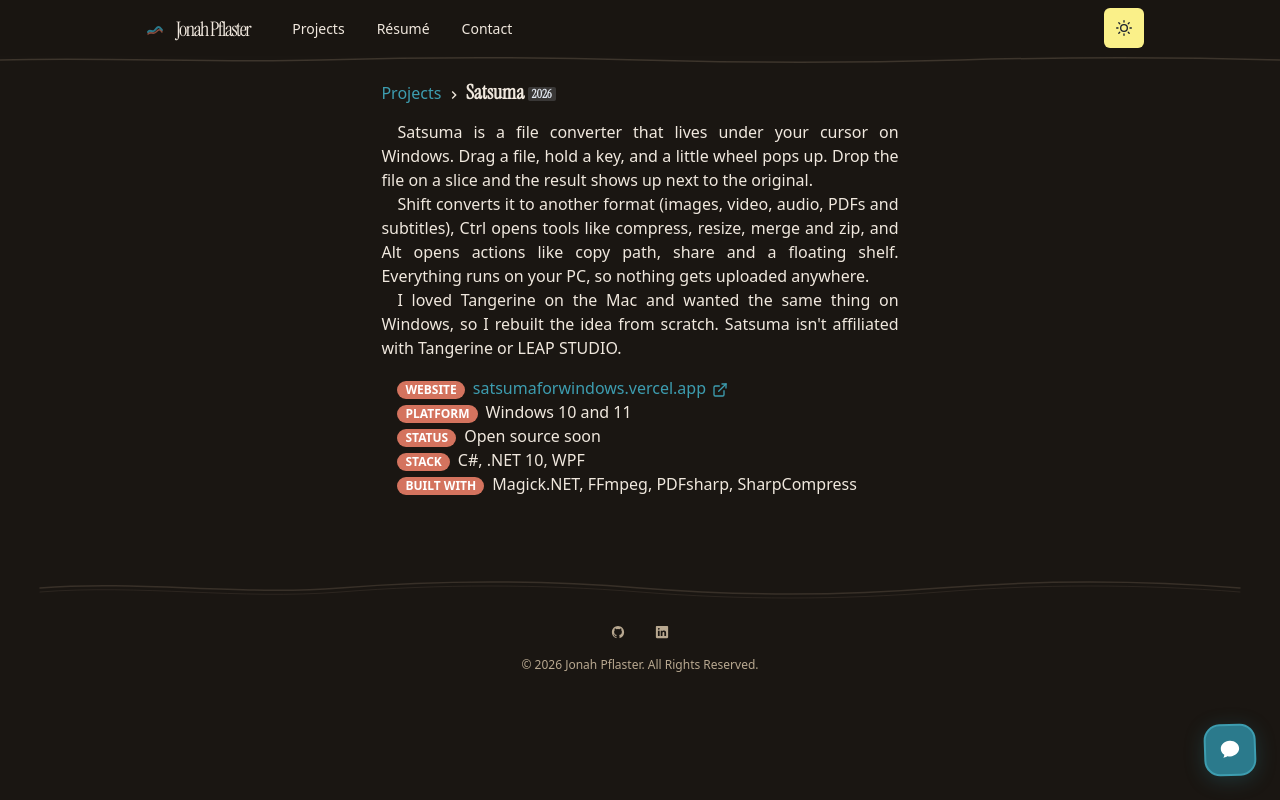
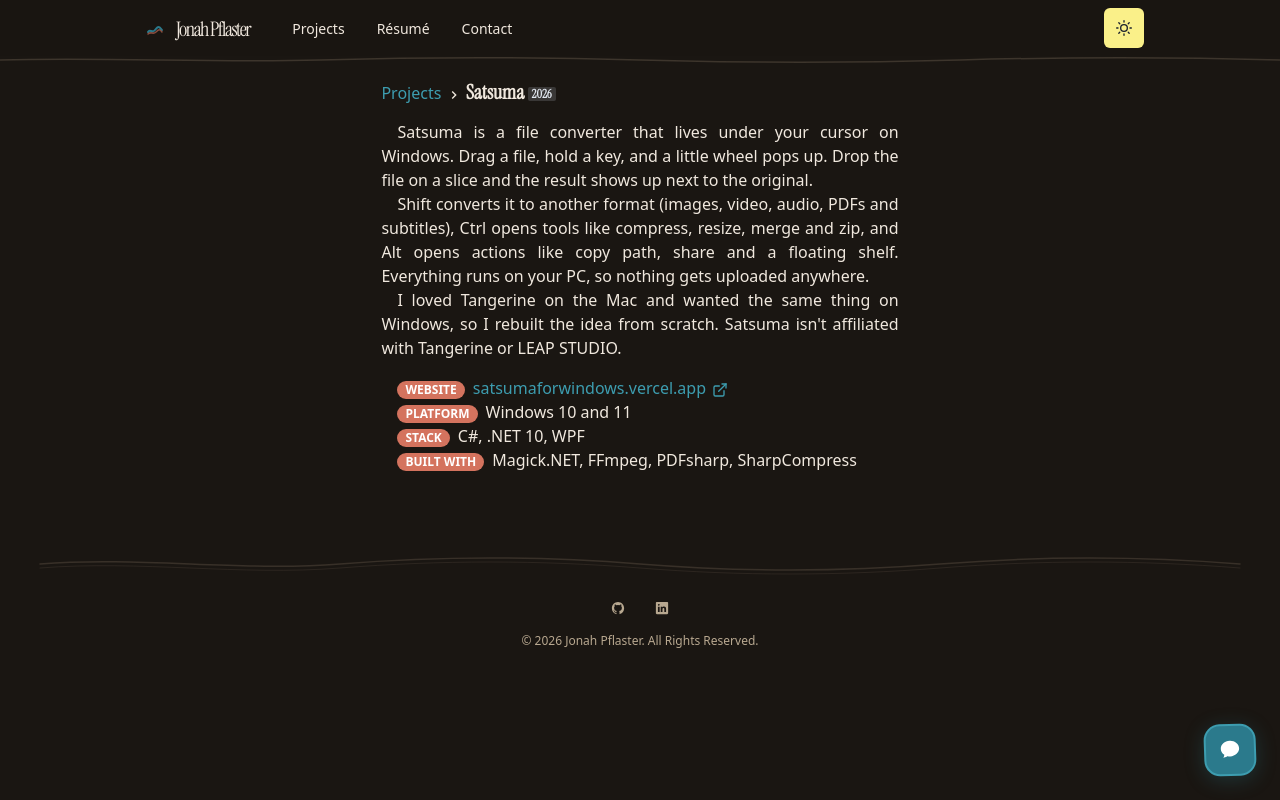
Before and after one commit to jpizzzel/portfolio, a Next.js app: page /projects/satsuma in a window 1280 px wide. Built offline with nearby package versions, Linux system fonts and the light colour scheme.

Commit message:
Remove open source note from Satsuma

```diff
--- a/pages/api/chat.js
+++ b/pages/api/chat.js
@@ -94,7 +94,7 @@ PROJECTS & EXPERIENCE:
    - Optional closing quiz and practice problems; shareable video links; Free, Student, Unlimited and Exam Pass plans
    - Technologies: Next.js 15, Remotion, Supabase, AWS (Amplify and ECS), Stripe, OpenRouter LLMs, Google Cloud text-to-speech
 
-4. Satsuma - 2026 (satsumaforwindows.vercel.app, open source soon)
+4. Satsuma - 2026 (satsumaforwindows.vercel.app)
    - A file converter that lives under your cursor on Windows, inspired by Tangerine on the Mac (not affiliated with Tangerine or LEAP STUDIO)
    - Drag a file, hold a key, and a wheel pops up: Shift converts formats (images, video, audio, PDFs, subtitles), Ctrl opens tools (compress, resize, merge, zip), Alt opens actions (copy, copy path, share, Float)
    - Runs entirely on your PC, nothing gets uploaded; never overwrites the original
--- a/pages/projects.js
+++ b/pages/projects.js
@@ -43,7 +43,7 @@ const projectList = [
     id: 'satsuma',
     title: 'Satsuma',
     description:
-      'A file converter that lives under your cursor on Windows. Drag a file, hold a key, and drop it on a wheel to convert, compress or share it. Open source soon.',
+      'A file converter that lives under your cursor on Windows. Drag a file, hold a key, and drop it on a wheel to convert, compress or share it.',
     thumbnail: portfo,
     badges: ['C#', '.NET', 'Windows'],
     year: '2026',
--- a/pages/projects/satsuma.js
+++ b/pages/projects/satsuma.js
@@ -44,10 +44,6 @@ const Work = () => (
           <span>Windows 10 and 11</span>
         </ListItem>
         <ListItem>
-          <Meta>Status</Meta>
-          <span>Open source soon</span>
-        </ListItem>
-        <ListItem>
           <Meta>Stack</Meta>
           <span>C#, .NET 10, WPF</span>
         </ListItem>
```
